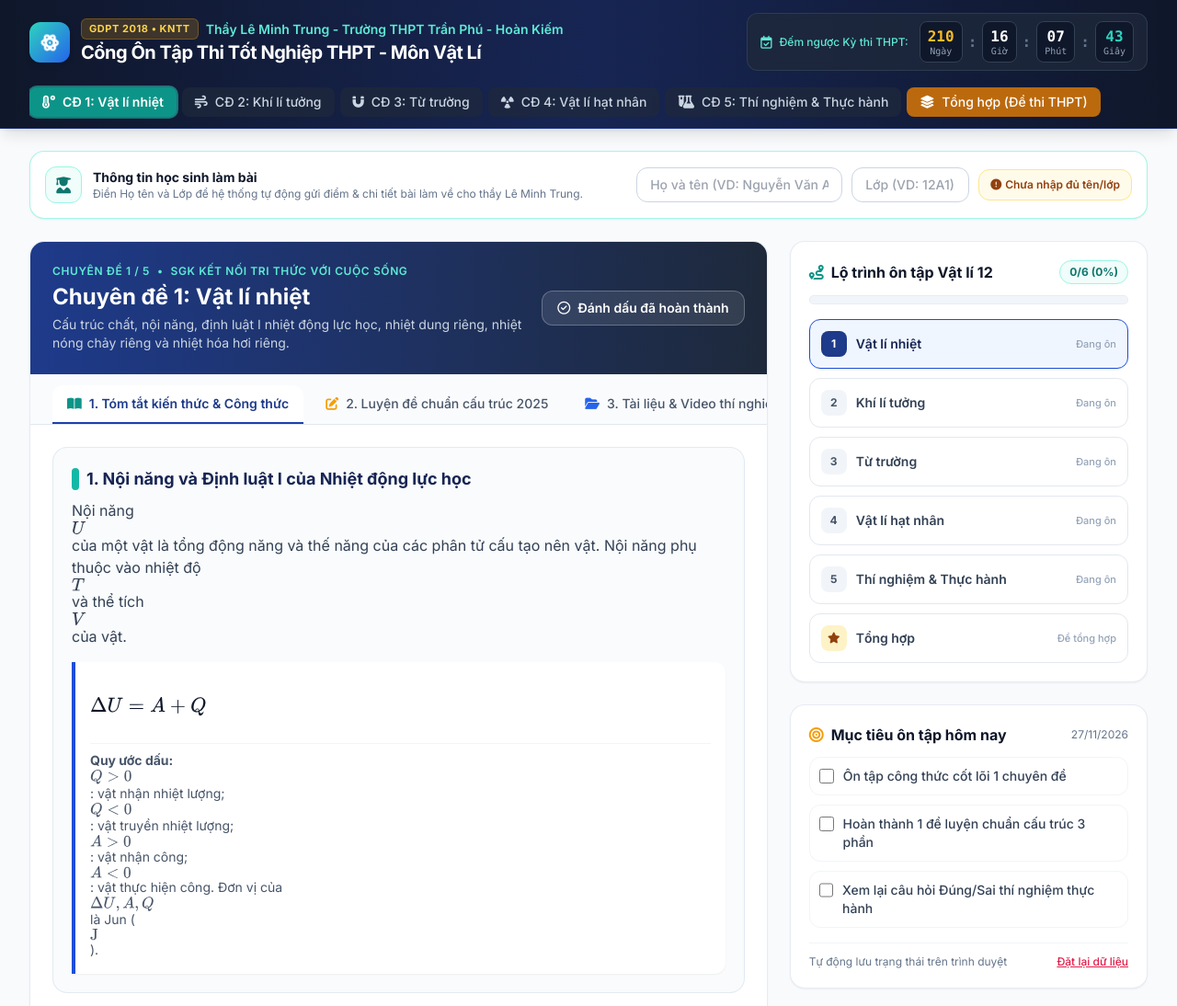
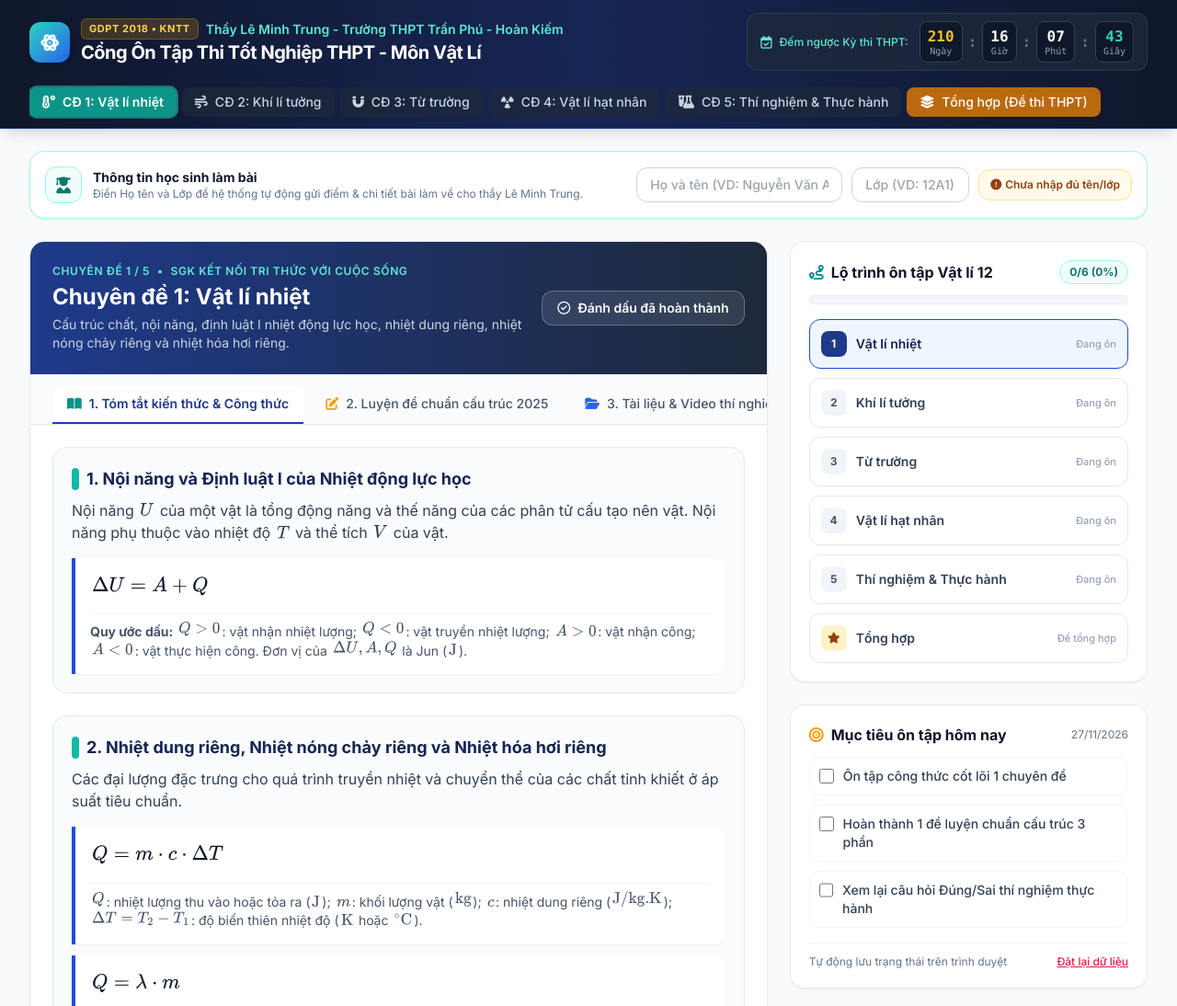
Before and after one commit to minhtrung2217/On_thi_TN, a plain HTML site: page index.html in a window 1280 px wide. Shown: the top 1094 px of the page at 92% size. Drawn offline with nearby package versions, Linux system fonts and the light colour scheme.

Commit message:
Update index.html

```diff
--- a/index.html
+++ b/index.html
@@ -41,6 +41,24 @@
             }
         }
     </script>
+    <style>
+/* Sửa lỗi công thức MathJax / KaTeX tự động xuống dòng */
+mjx-container,
+.MathJax,
+.MathJax_Display,
+.katex-display,
+.katex {
+    display: inline-block !important;
+    margin: 0 2px !important;
+    width: auto !important;
+}
+
+/* Giữ dấu phẩy, dấu chấm dính liền với công thức phía trước */
+.question-text, .option-text, p, li, div, span {
+    word-break: normal !important;
+    overflow-wrap: break-word !important;
+}
+</style>
 </head>
 <body class="bg-slate-50 text-slate-800 font-sans antialiased selection:bg-teal-500 selection:text-white">
 
```
